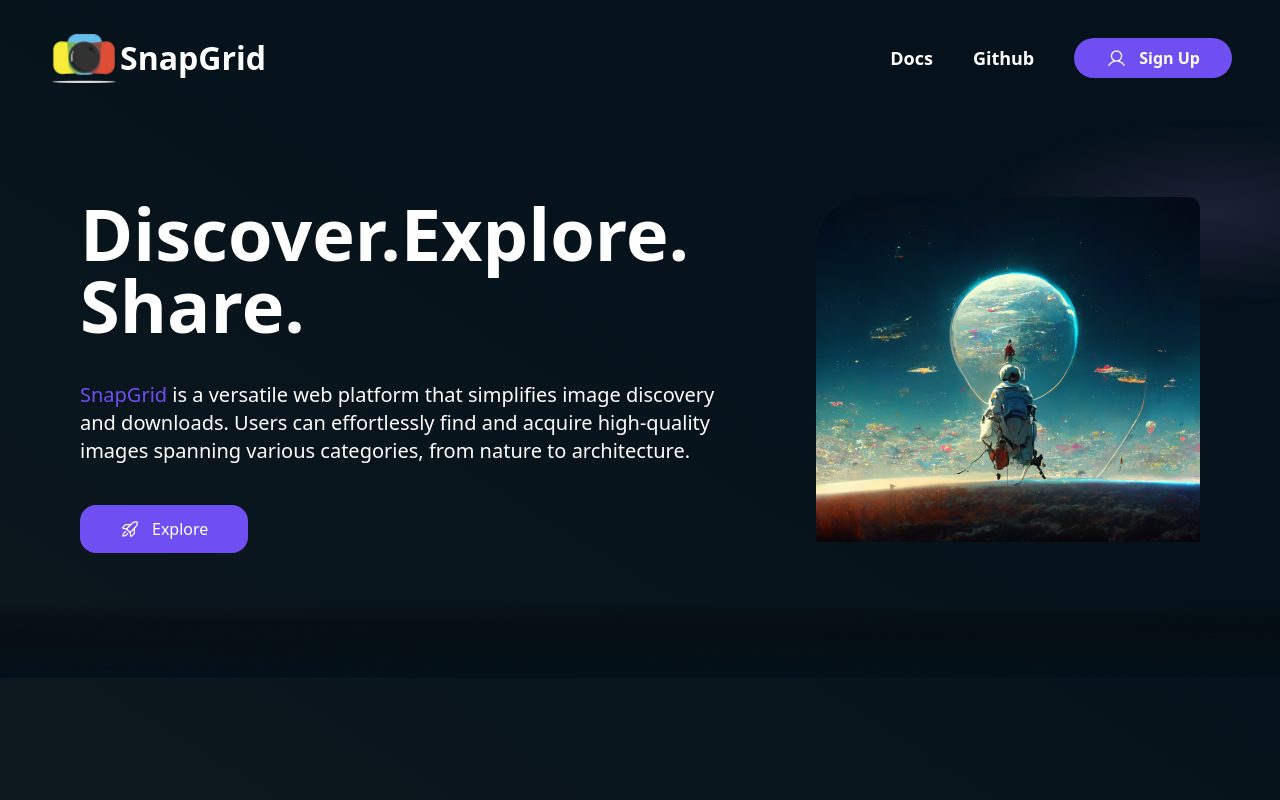
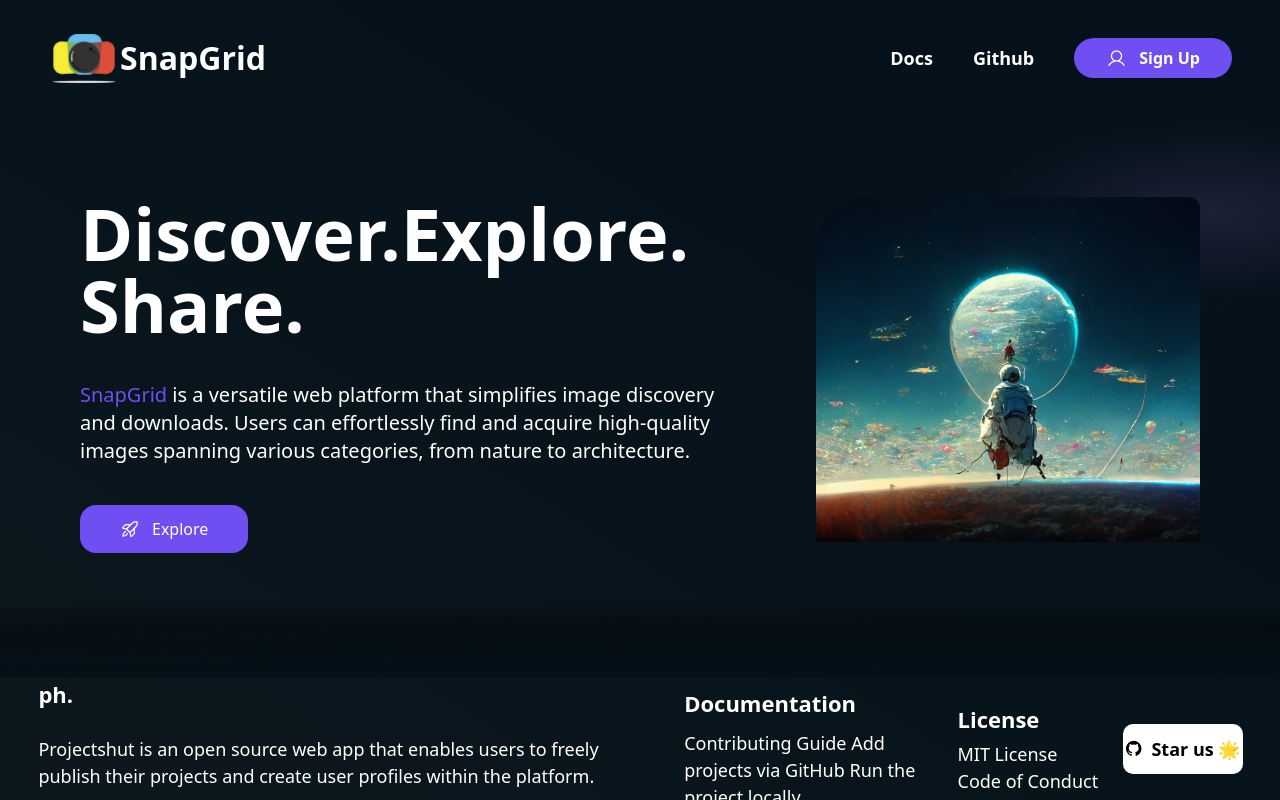
Before and after one commit to Vijaykv5/SnapGrid, a React (Vite) app: page / in a window 1280 px wide. Built offline with nearby package versions, Linux system fonts and the light colour scheme.

Commit message:
footer added

```diff
--- a/index.css
+++ b/index.css
@@ -45,3 +45,77 @@
   border-radius: 50px;
   border: 3px solid var(--secondary);
 }
+
+footer{
+  color: white;
+
+}
+.mainfooter{
+  display: flex;
+  flex-direction: row;
+justify-content:flex-start;
+align-items: center;
+gap: 25px;
+  margin-left: 3%;
+  /* margin-right: 3%; */
+  font-size: 18px;
+}
+.firstfoter{
+  width: 50%;
+
+}
+
+.secondfooter{
+  width: 20%;
+}
+
+.footerbold{
+  font-size: 22px;
+  font-weight: 900;
+  margin-bottom: 4%;
+}
+
+.secmain{
+  display: flex;
+  justify-content: center;
+  align-items: center;
+  margin-top: 2%;
+  margin-bottom: 2%;
+}
+.footerbtn{
+  background-color: white;
+  color: black;
+  font-weight: 700;
+  border-radius: 10px;
+  width: 120px;
+  height: 50px;
+  display: flex;
+  flex-direction: row;
+  justify-content: center;
+  align-items: center;
+  padding: 2px;
+  gap: 10px;
+}
+
+.forth{
+  display: flex;
+  justify-content: end;
+
+}
+.logofooter{
+  display: flex;
+  flex-direction: row;
+  justify-content: start;
+  align-items: center;
+  gap: 10px;
+  margin-top: 2%;
+}
+
+@media (max-width:900) {
+  .mainfooter{
+    display: flex;
+    flex-direction: column;
+    justify-content: center;
+    align-items: center;
+  }
+}
--- a/index.html
+++ b/index.html
@@ -8,6 +8,8 @@
     <link rel="stylesheet" href="index.css">
     <link rel="stylesheet" href="https://cdnjs.cloudflare.com/ajax/libs/font-awesome/4.7.0/css/font-awesome.min.css">
     <link rel="shortcut icon" href="favicon.ico" type="image/x-icon">
+
+    <link rel="stylesheet" href="https://cdnjs.cloudflare.com/ajax/libs/font-awesome/4.7.0/css/font-awesome.min.css">
     <title>SnapGrid</title>
 </head>
 
--- /dev/null
+++ b/src/Pages/Footer.jsx
@@ -0,0 +1,46 @@
+import React from 'react';
+
+const Footer = () => {
+  return (
+   <>
+    <footer>
+        <div className="mainfooter">
+            <div className="firstfoter">
+                <p className='footerbold'>ph.</p>
+                <p>Projectshut is an open source web app that enables users to freely
+                publish their projects and create user profiles within the platform. </p>
+
+                <div className="logofooter">
+                <i class="fa fa-twitter"></i>
+                    <i class="fa fa-github"></i>
+                    <i class="fa fa-linkedin"></i>
+                </div>
+            </div>
+
+            <div className="secondfooter">
+            <p className='footerbold'> Documentation</p>
+                <p>Contributing Guide Add projects via GitHub Run the project locally</p>
+            </div>
+            <div className="third">
+            <p className='footerbold'>License</p>
+                <p>MIT License</p>
+                <p>Code of Conduct</p>
+            </div>
+            <div className="forth">
+
+            <div className="footerbtn">
+            <i class="fa fa-github"></i>  <button>Star us 🌟</button>
+            </div>
+
+            </div>
+        </div>
+
+        <div className="secmain">
+          <p> @ ProjectsHut 2023 All rights reserved </p>
+        </div>
+    </footer>
+   </>
+  )
+}
+
+export default Footer;
--- a/src/Pages/HomePage.jsx
+++ b/src/Pages/HomePage.jsx
@@ -8,6 +8,7 @@ import rectangle from '../components/assets/rectangle.png';
 import Navbar from './Navbar';
 import '../utils/style.css';
 
+import Footer from './Footer';
 
 export default function HomePage() {
 
@@ -105,6 +106,8 @@ export default function HomePage() {
       <div className=''>
         <img src={rectangle} className='' />
       </div>
+
+<Footer/>
     </div>
   );
 }
```
